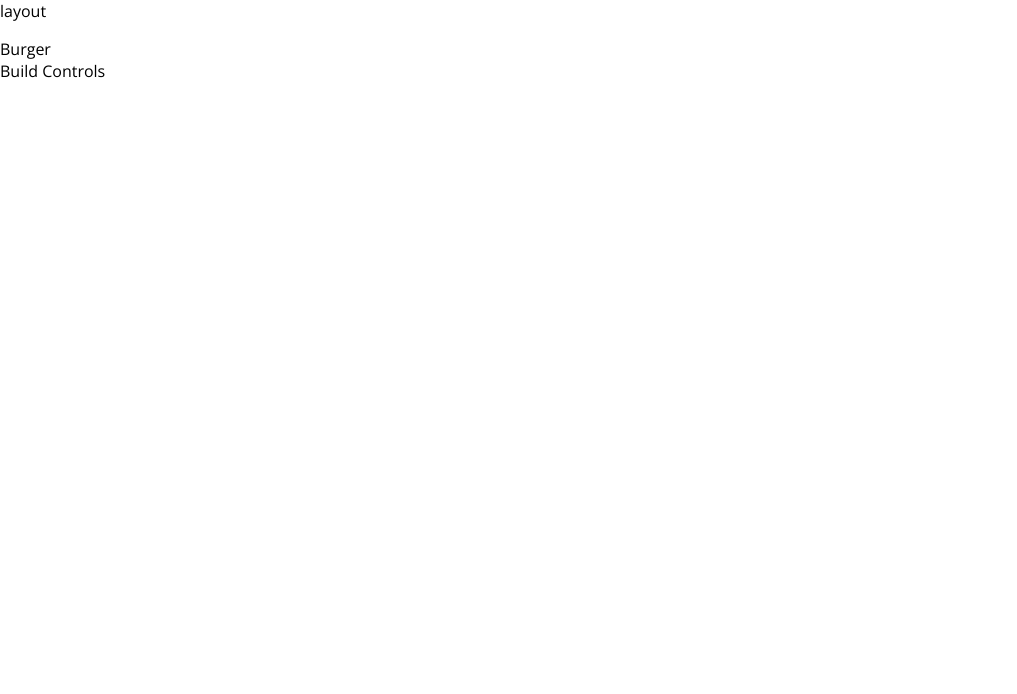
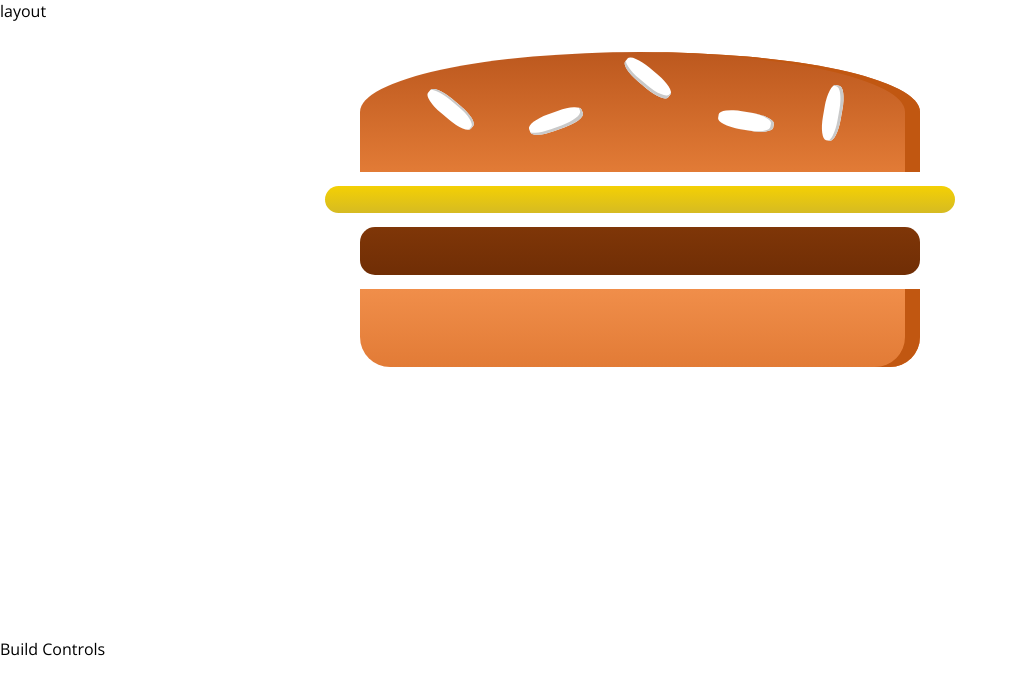
Before and after one commit to SwarnaKishore/react-burger-builder, a React (Create React App) app: page / in a window 1280 px wide. Shown: the top 694 px of the page, without its empty margins (0-1017 px from the left). Built offline with nearby package versions, Linux system fonts and the light colour scheme.

Commit message:
updated to use burger ingredient in the burger component

```diff
--- /dev/null
+++ b/src/components/Burger/Burger.css
@@ -0,0 +1,30 @@
+.Burger {
+    width: 100%;
+    margin: auto;
+    height: 250px;
+    overflow: scroll;
+    text-align: center;
+    font-weight: bold;
+    font-size: 1.2rem;
+}
+
+@media (min-width: 500px) and (min-height: 400px) {
+    .Burger {
+        width: 350px;
+        height: 300px;
+
+    }
+}
+
+@media (min-width: 500px) and (min-height: 401px) {
+    .Burger {
+      width: 450px;
+      height: 400px;
+    }
+  }
+  @media (min-width: 1000px) and (min-height: 700px) {
+    .Burger {
+      width: 700px;
+      height: 600px;
+    }
+  }
--- a/src/components/Burger/Burger.js
+++ b/src/components/Burger/Burger.js
@@ -0,0 +1,16 @@
+import React from 'react';
+import './Burger.css';
+import BurgerIngredient from './BurgerIngredient/BurgerIngredient';
+
+const burger = (props) => {
+    return (
+        <div className="Burger">
+            <BurgerIngredient type="bread-top"></BurgerIngredient>
+            <BurgerIngredient type="cheese"></BurgerIngredient>
+            <BurgerIngredient type="meat"></BurgerIngredient>
+            <BurgerIngredient type="bread-bottom"></BurgerIngredient>
+        </div>
+    );
+};
+
+export default burger;
--- a/src/components/Burger/BurgerIngredient.js
+++ b/src/components/Burger/BurgerIngredient/BurgerIngredient.js
@@ -35,8 +35,7 @@
     }
 }
 
-
-BurgerIngredient.PropTypes = {
+BurgerIngredient.propTypes = {
     type : PropTypes.string.isRequired
 };
 
--- a/src/containers/BurgerBuilder/BurgerBuilder.js
+++ b/src/containers/BurgerBuilder/BurgerBuilder.js
@@ -1,11 +1,12 @@
 import React, { Component } from 'react';
 import Aux from '../../HOC/Aux';
+import Burger from '../../components/Burger/Burger';
 
 class BurgerBuilder extends Component {
     render() {
         return (
             <Aux>
-                <div>Burger</div>
+                <Burger />
                 <div>Build Controls</div>
             </Aux>
             );
```
Also changed, not shown: src/components/Burger/BurgerIngredient/BurgerIngredient.css (renamed from src/components/Burger/BurgerIngredient.css).
